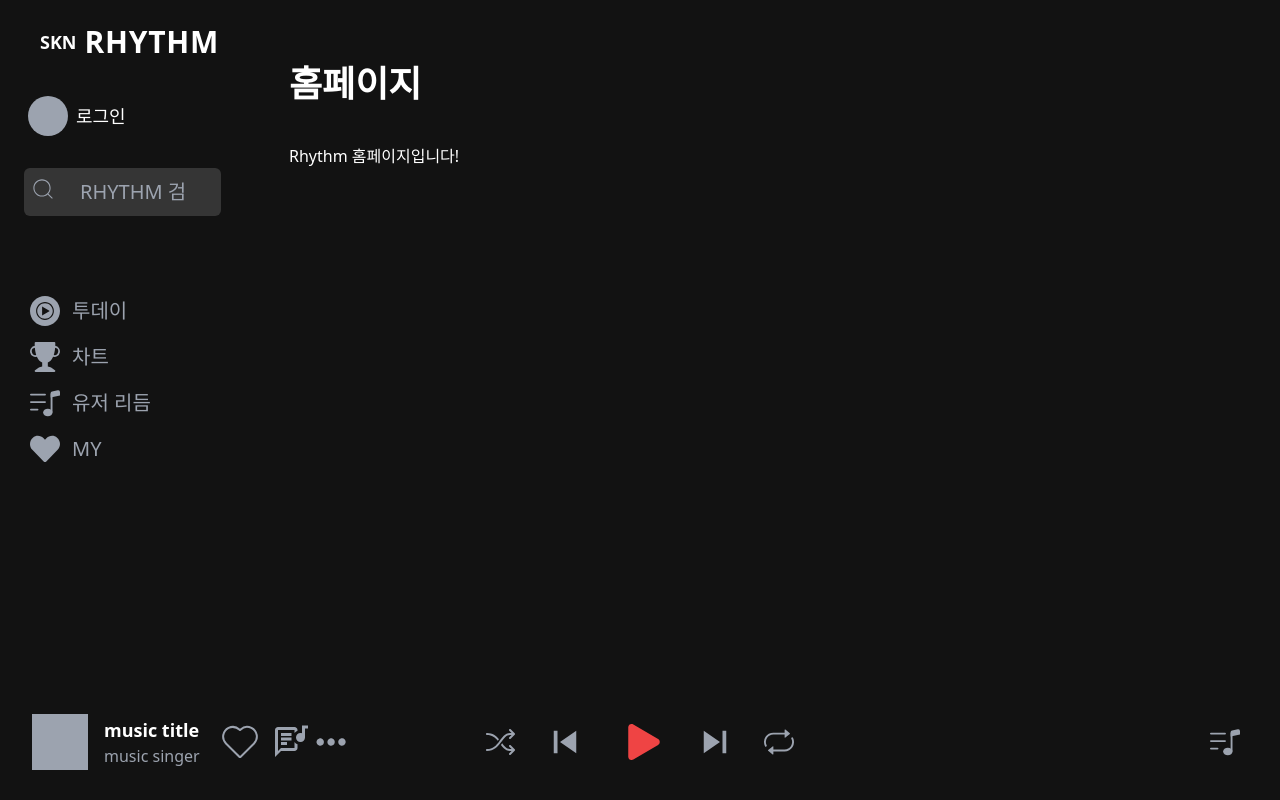
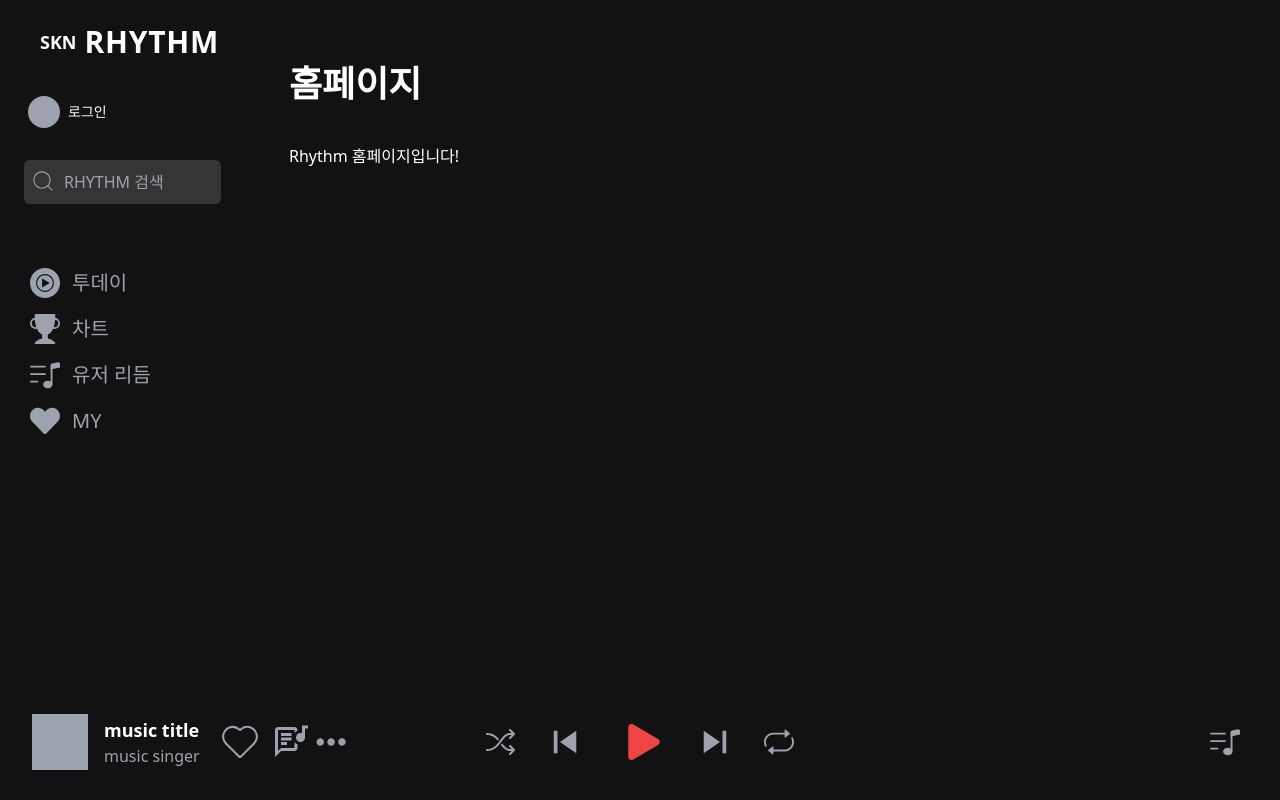
Before and after one commit to sinwoojin/Rhythm_2, a Next.js app: page / in a window 1280 px wide. Built offline with nearby package versions, Linux system fonts and the light colour scheme; no server answers.

Commit message:
chore: rem이슈 해결

```diff
--- a/app/(providers)/(root)/_components/_RootLayout/_Header/Header.tsx
+++ b/app/(providers)/(root)/_components/_RootLayout/_Header/Header.tsx
@@ -17,10 +17,10 @@ function Header() {
       <nav className="px-6">
         <Profile />
 
-        <div className="relative mb-20">
+        <div className="relative mb-16">
           <input
             type="text"
-            className="py-[10px] pl-14 pr-9 text-xl rounded-md max-w-full bg-white bg-opacity-15 outline-none transition-all ease-in-out duration-300 focus:outline-2 focus:outline-blue-500/50 focus:bg-opacity-20"
+            className="py-[10px] pl-10 pr-9 text-base rounded-md max-w-full bg-white bg-opacity-15 outline-none transition-all ease-in-out duration-300 focus:outline-2 focus:outline-blue-500/50 focus:bg-opacity-20"
             placeholder="RHYTHM 검색"
           />
           <span className="absolute text-[26px] top-2 left-1.5 text-gray-400">
--- a/app/(providers)/(root)/_components/_RootLayout/_Header/_Profile/Profile.tsx
+++ b/app/(providers)/(root)/_components/_RootLayout/_Header/_Profile/Profile.tsx
@@ -21,16 +21,16 @@ function Profile() {
     >
       <div
         id="profile-img"
-        className="rounded-full bg-gray-400 min-w-10 aspect-square text-gray-100 "
+        className="rounded-full bg-gray-400 min-w-8 aspect-square text-gray-100 "
       >
         {/* <img src=""/> */}
         {/* 이미지 주소에 사용자 프로필 사진 주소 넣으면 됨 */}
       </div>
       {/* 여기에 사용자 id 넣기 */}
       <div className="flex justify-between w-full">
-        <span className="text-lg font-medium">userName</span>
+        <span className="text-sm font-medium">userName</span>
         <button onClick={handleClickSignOutButton}>
-          <span className="text-lg font-sm">로그아웃</span>
+          <span className="text-sm font-sm">로그아웃</span>
         </button>
       </div>
     </button>
@@ -42,16 +42,15 @@ function Profile() {
     >
       <div
         id="profile-img"
-        className="rounded-full bg-gray-400 w-10 h-10 text-gray-100 "
+        className="rounded-full bg-gray-400 min-w-8 aspect-square text-gray-100 "
       >
         {/* <img src=""/> */}
         {/* 이미지 주소에 사용자 프로필 사진 주소 넣으면 됨 */}
       </div>
 
-      <span className="text-lg font-medium">로그인</span>
+      <span className="text-sm font-medium">로그인</span>
     </button>
   );
-
 }
 
 export default Profile;
```
